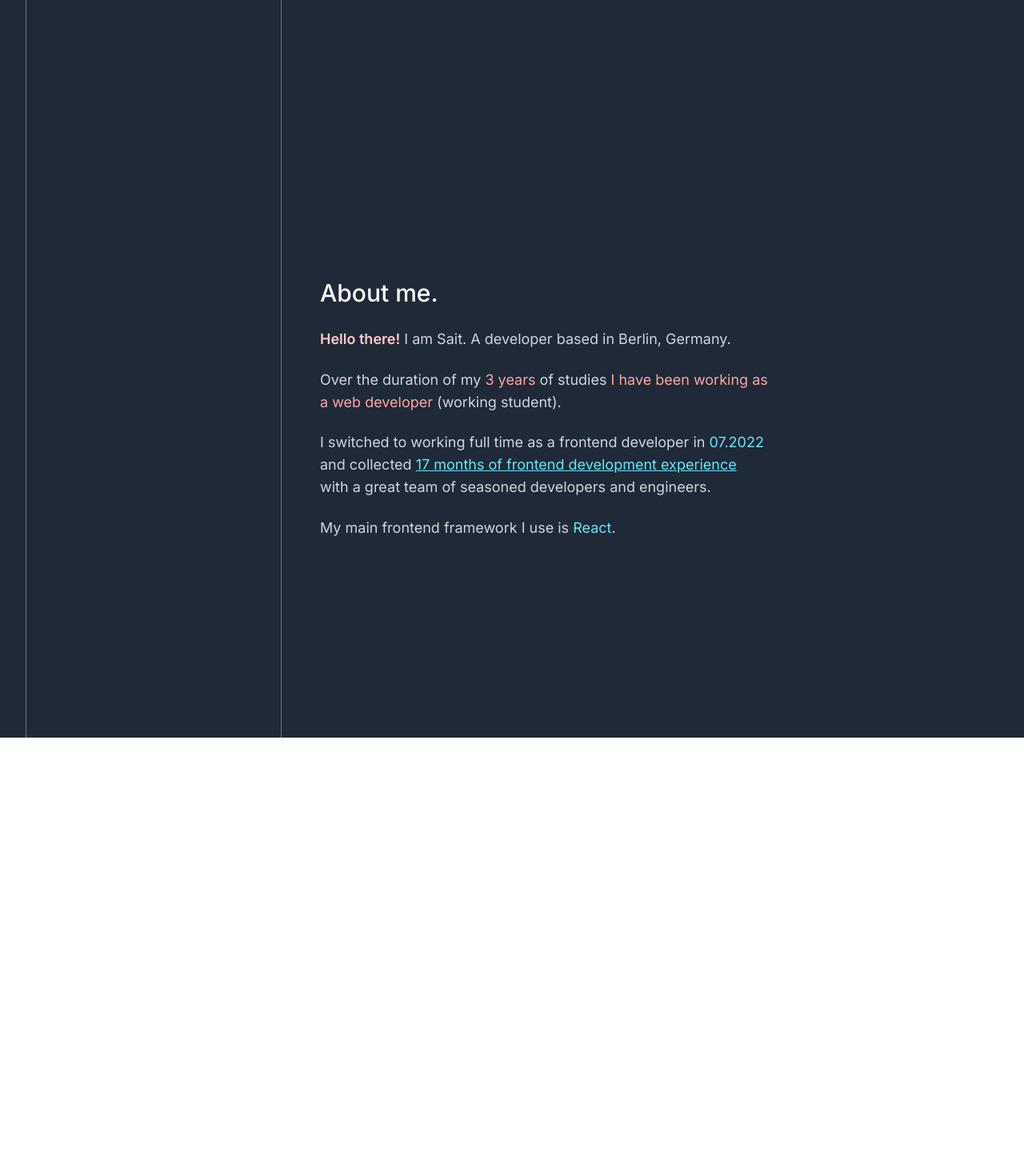
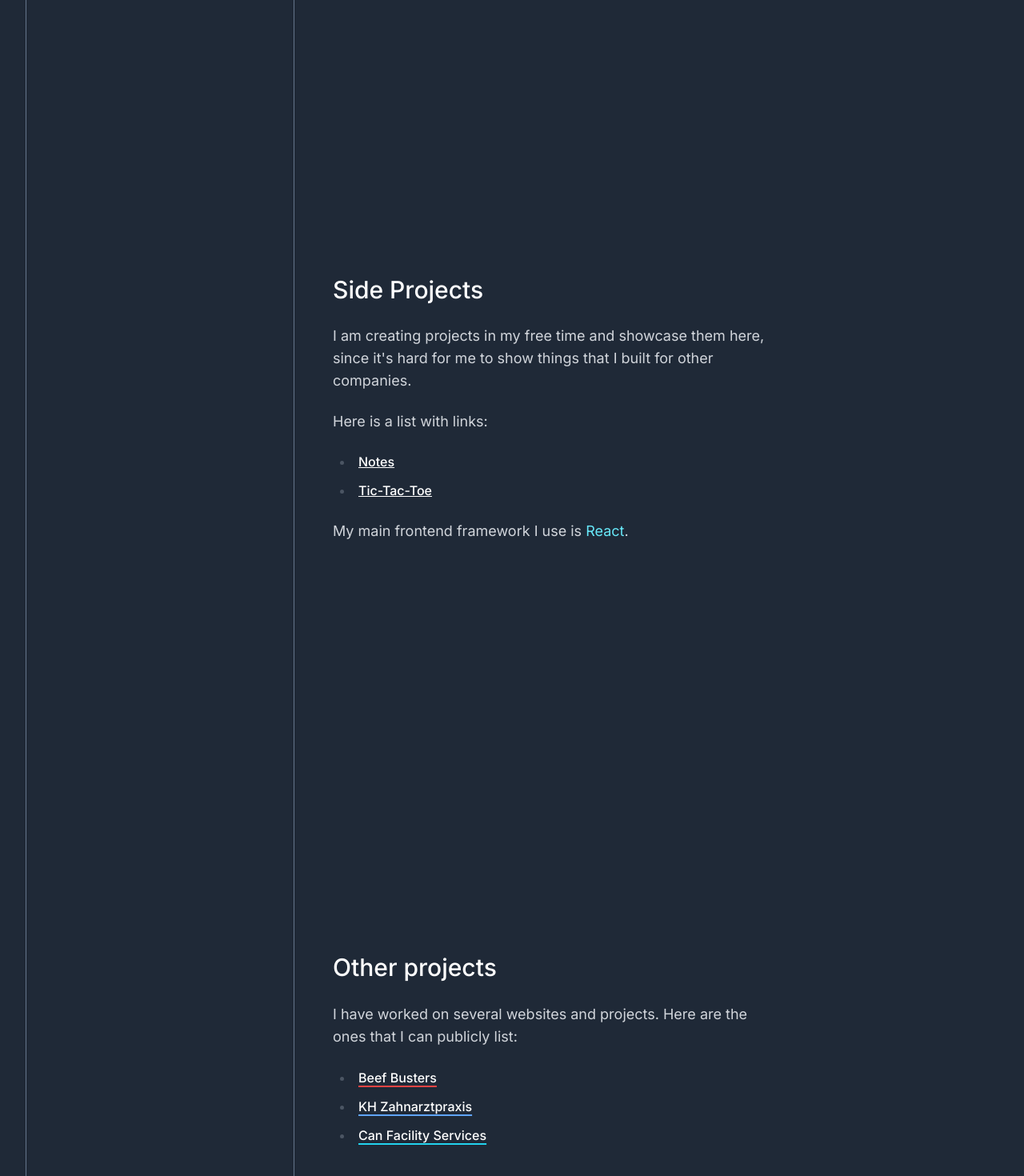
Before and after one commit to dizzzy7/the-project, a Next.js app: page / in a window 1280 px wide. Shown: the part 678-2148 px from the top of the page at 80% size. Before the commit the page ends 1600 px from the top, so only its background shows below. Built offline with nearby package versions, Linux system fonts and the light colour scheme.

Commit message:
feat: update homepage with more content

```diff
--- a/src/app/page.tsx
+++ b/src/app/page.tsx
@@ -3,18 +3,18 @@ import Link from 'next/link';
 export default function Home() {
   return (
     <main className='min-h-screen bg-gray-800 text-slate-100'>
-      <div className='container grid grid-cols-[20rem_auto] h-full min-h-screen'>
+      <div className='container grid grid-cols-[21rem_auto] h-full min-h-screen'>
         <div className='border-l border-r border-slate-500 px-8 '>
           <nav className='flex flex-col h-full min-h-screen align-middle fixed'>
             <h1 className='fixed top-0 pt-16 px-2 text-4xl font-bold tracking-wide'>Sait<span className='text-red-300'>'</span>s<br /><span className='font-normal tracking-normal'>Portfolio</span></h1>
             <ul className='space-y-5 flex flex-col pt-16 p-12 justify-center h-full'>
               <li className='before:content-["↠"] before:text-gray-500 before:absolute before:-left-3 before:-translate-x-full before:-translate-y-1/2 relative before:text-2xl before:top-1/2 before:scale-y-125'>
-                <Link className='text-3xl' href={'/about-me'}>
+                <Link className='text-3xl' href={'#about-me'}>
                   About me
                 </Link>
               </li>
               <li className='before:content-["↠"] before:text-gray-500 before:absolute before:-left-3 before:-translate-x-full before:-translate-y-1/2 relative before:text-2xl before:top-1/2 before:scale-y-125'>
-                <Link className='text-3xl' href={''}>
+                <Link className='text-3xl' href={'#side-projects'}>
                   Side Projects
                 </Link>
               </li>
@@ -24,13 +24,16 @@ export default function Home() {
                 </Link>
               </li>
               <li className='ml-6 !mt-2 before:content-["↠"] before:absolute before:-left-3 before:-translate-x-full before:-translate-y-1/2 relative before:text-2xl before:text-gray-500 before:top-1/2 before:scale-y-125'>
-                <Link className='text-2xl' href={'/tic-tac-toe'}>Tic-Tac-Toe</Link>
+                <Link className='text-2xl' href={'/tictactoe'}>Tic-Tac-Toe</Link>
+              </li>
+              <li className='before:content-["↠"] before:text-gray-500 before:absolute before:-left-3 before:-translate-x-full before:-translate-y-1/2 relative before:text-2xl before:top-1/2 before:scale-y-125'>
+                <Link className='text-3xl' href={'#other-projects'}>Other Projects</Link>
               </li>
             </ul>
           </nav>
         </div>
         <div className='px-12 prose prose-invert prose-p:text-lg prose-h1:font-medium prose-h1:text-3xl justify-self-stretch'>
-          <div className='flex min-h-screen'>
+          <div id='about-me' className='flex min-h-screen'>
             <div className='my-auto'>
               <h1>About me.</h1>
               <p><span className='text-red-200 text-xl mr-2'>Hello there!</span> I am Sait. A developer based in Berlin, Germany.</p>
@@ -39,13 +42,27 @@ export default function Home() {
               <p>My main frontend framework I use is <span className='text-cyan-300'>React</span>.</p>
             </div>
           </div>
-          <div className='flex min-h-screen'>
+          <div id='side-projects' className='flex min-h-screen'>
             <div className='my-auto'>
-              <h1>About me.</h1>
-              <p><strong className='text-red-200'>Hello there!</strong> I am Sait. A developer based in Berlin, Germany.</p>
-              <p>Over the duration of my <span className='text-red-300'>3 years</span> of studies <span className='text-red-300'>I have been working as a web developer</span> (working student).</p>
-              <p>I switched to working full time as a frontend developer in <span className='text-cyan-300'>07.2022</span> and collected <u className='text-cyan-300'>17 months of frontend development experience</u> with a great team of seasoned developers and engineers.</p>
+              <h1>Side Projects</h1>
+              <p>I am creating projects in my free time and showcase them here, since it's hard for me to show things that I built for other companies.</p>
+              <p>Here is a list with links:</p>
+              <ul>
+                <li><Link href={'/notes'}>Notes</Link></li>
+                <li><Link href={'/tictactoe'}>Tic-Tac-Toe</Link></li>
+              </ul>
               <p>My main frontend framework I use is <span className='text-cyan-300'>React</span>.</p>
+            </div>
+          </div>
+          <div id="other-projects" className='flex min-h-screen'>
+            <div className='my-auto'>
+              <h1>Other projects</h1>
+              <p>I have worked on several websites and projects. Here are the ones that I can publicly list:</p>
+              <ul>
+                <li><a className='decoration-red-500 underline-offset-4 decoration-2' href="https://beefbusters.de/">Beef Busters</a></li>
+                <li><a className='decoration-blue-400 underline-offset-4 decoration-2' href="https://kh-zahnarztpraxis.de/">KH Zahnarztpraxis</a></li>
+                <li><a className='decoration-cyan-400 underline-offset-4 decoration-2' href="https://can-facilityservices.de/">Can Facility Services</a></li>
+              </ul>
             </div>
           </div>
         </div>
```
